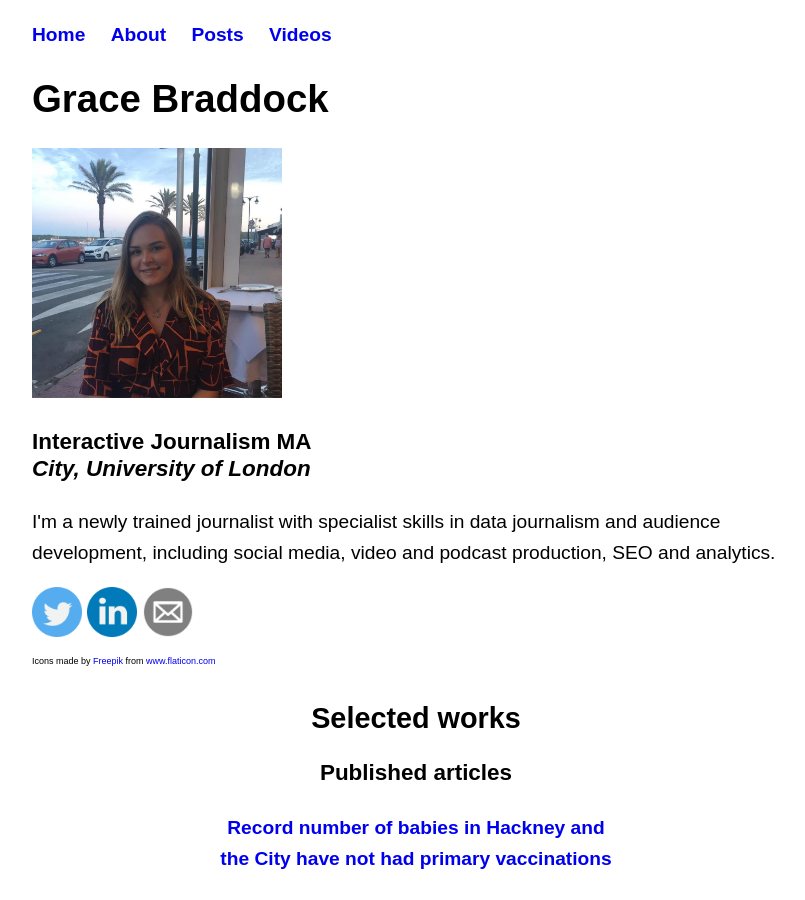
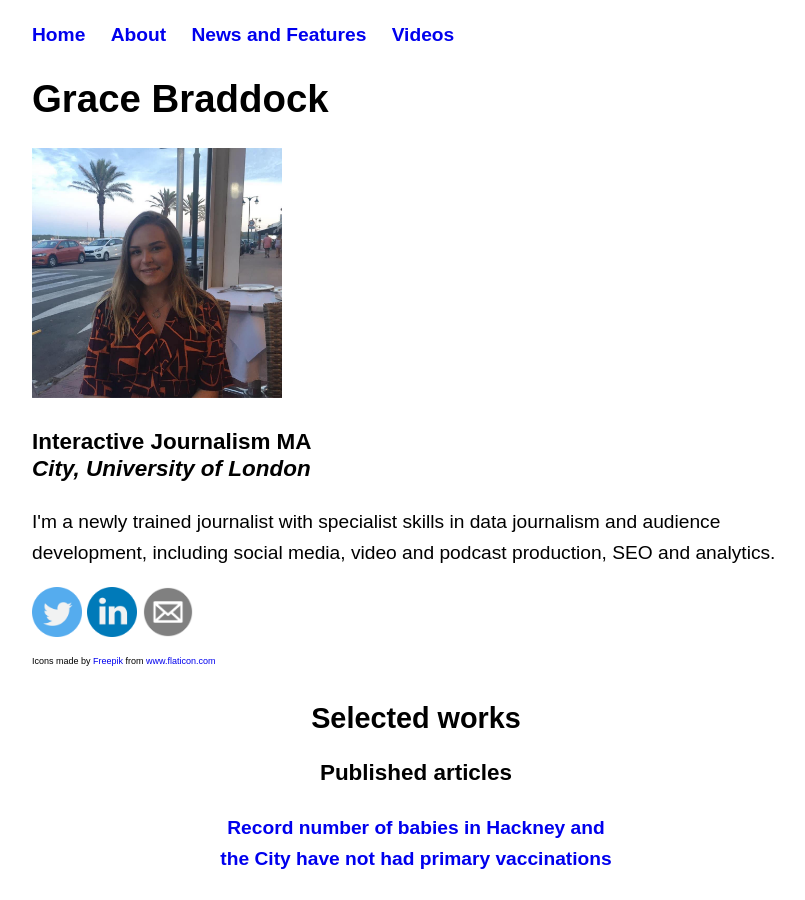
Before and after one commit to gracebraddock/gracebraddock.github.io, a Jekyll site: the page built from index.html, in a window 1280 px wide and 900 px high. Shown: the whole window, without its empty margins (224-1029 px from the left). Built offline with Jekyll 4.4.1, drawn with Linux system fonts in a browser that asks for light colours.

Commit message:
Update default.html

```diff
--- a/_layouts/default.html
+++ b/_layouts/default.html
@@ -15,7 +15,7 @@
 	    		<ul>
 	        		<li><a href="/">Home</a></li>
 				<li><a href="/about">About</a></li>
-				<li><a href="/posts">Posts</a></li>
+				<li><a href="/posts">News and Features</a></li>
 				<li><a href="/social-video">Videos</a></li>
 
 	    		</ul>
```
